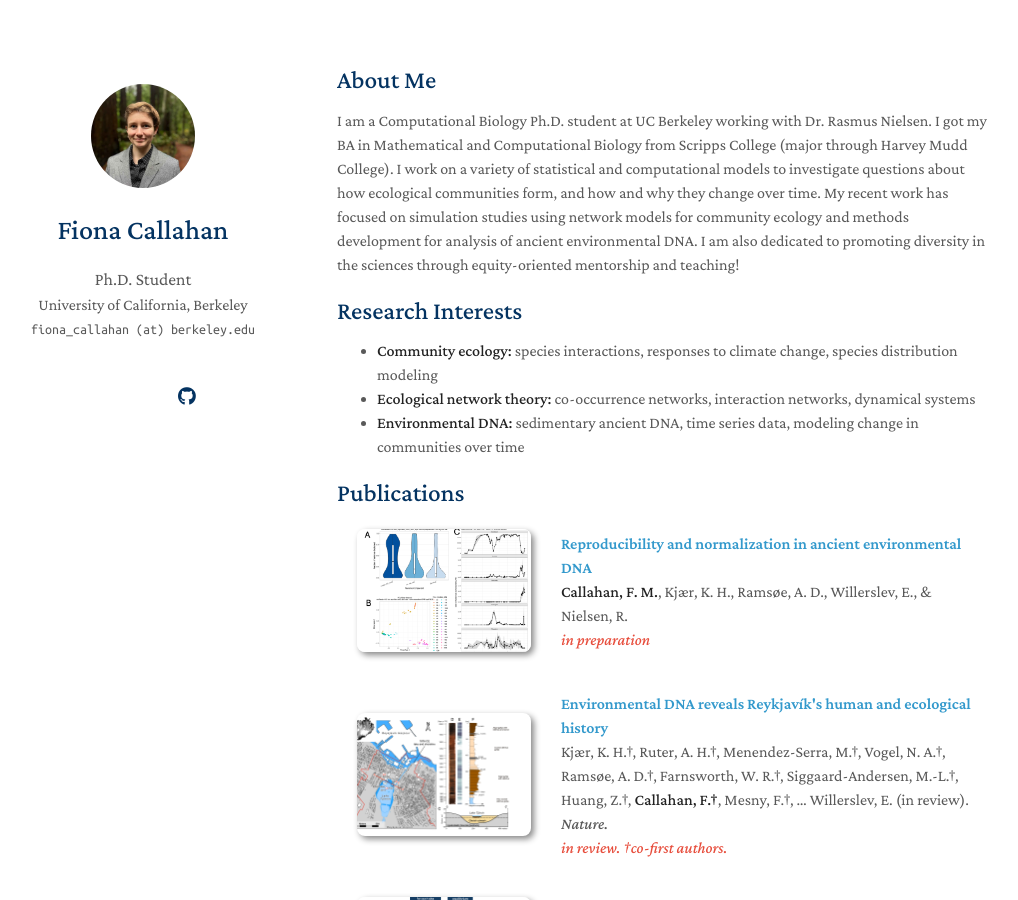
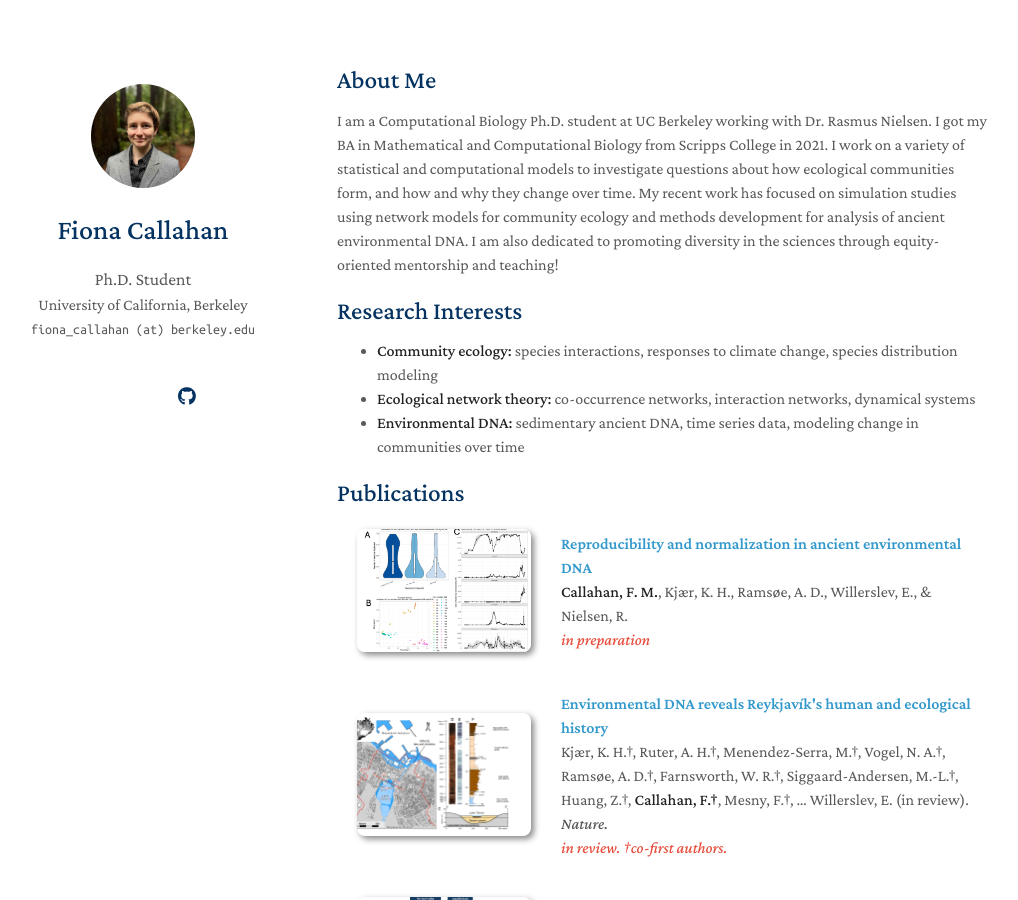
Before and after one commit to Fiona-MC/fmcallahan, a Jekyll site: the page built from index.md, in a window 1280 px wide and 900 px high. Shown: the whole window, without its empty margins (133-1151 px from the left). Built offline with Jekyll 4.4.1, drawn with Linux system fonts in a browser that asks for light colours; a style sheet for code colours, icons or effects is not loaded.

Commit message:
Add graduation year to About Me section
Updated educational background to include graduation year.

```diff
--- a/index.md
+++ b/index.md
@@ -5,7 +5,7 @@ layout: homepage
 
 ## About Me
 
-I am a Computational Biology Ph.D. student at UC Berkeley working with Dr. Rasmus Nielsen. I got my BA in Mathematical and Computational Biology from Scripps College (major through Harvey Mudd College). I work on a variety of statistical and computational models to investigate questions about how ecological communities form, and how and why they change over time. My recent work has focused on simulation studies using network models for community ecology and methods development for analysis of ancient environmental DNA. I am also dedicated to promoting diversity in the sciences through equity-oriented mentorship and teaching!
+I am a Computational Biology Ph.D. student at UC Berkeley working with Dr. Rasmus Nielsen. I got my BA in Mathematical and Computational Biology from Scripps College in 2021. I work on a variety of statistical and computational models to investigate questions about how ecological communities form, and how and why they change over time. My recent work has focused on simulation studies using network models for community ecology and methods development for analysis of ancient environmental DNA. I am also dedicated to promoting diversity in the sciences through equity-oriented mentorship and teaching!
 
 ## Research Interests
 
```
